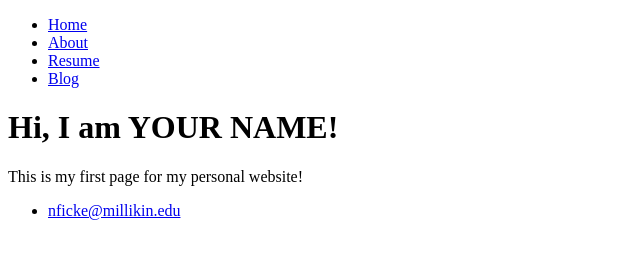
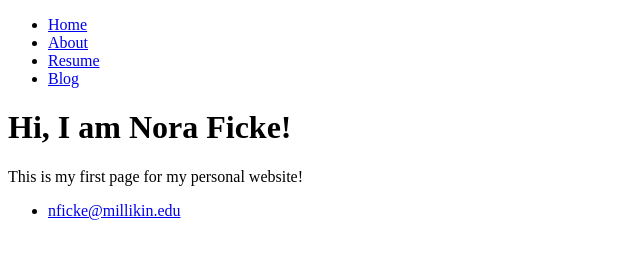
Before and after one commit to noraficke/noraficke, a plain HTML site: page index.html in a window 1280 px wide. Shown: the whole page, without its empty margins (0-640 px from the left). Drawn offline with Linux system fonts and the light colour scheme.

Commit message:
updated index.html

```diff
--- a/index.html
+++ b/index.html
@@ -14,7 +14,7 @@
    </nav>
    <div class=”container”>
      <div class=”blurb”>
-       <h1>Hi, I am YOUR NAME!</h1>
+       <h1>Hi, I am Nora Ficke!</h1>
        <p>This is my first page for my personal website!</a></p>
      </div>
    </div>
```
